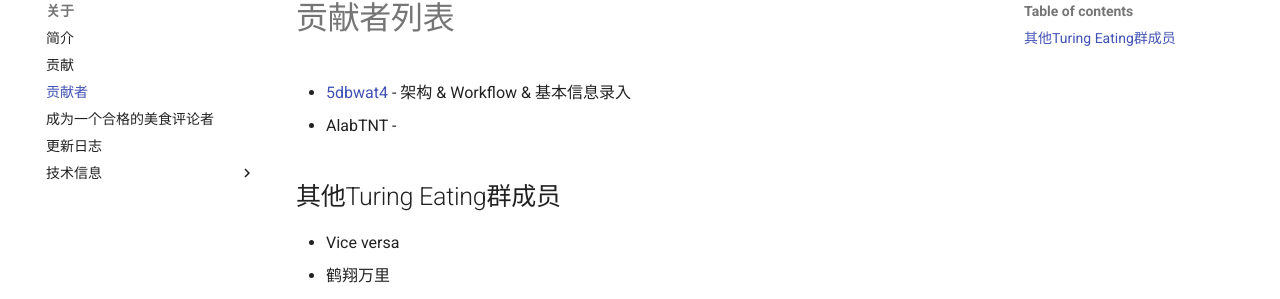
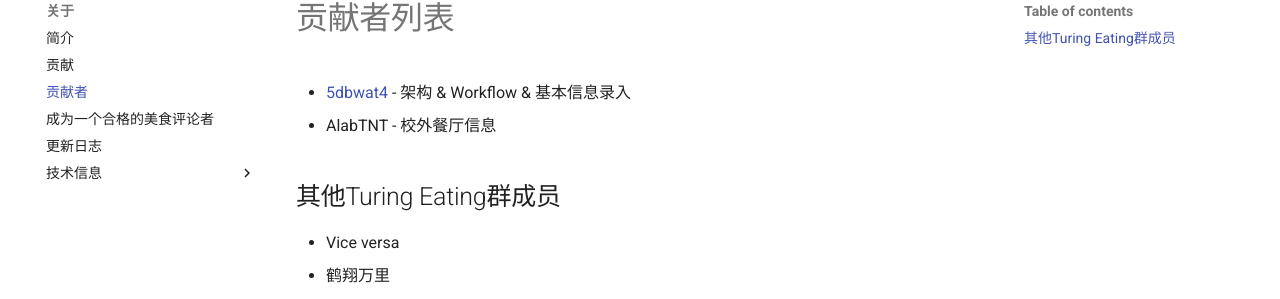
Before and after one commit to AlabTNT/turing-eating, an MkDocs documentation site: the page built from docs/contributors.md, in a window 1280 px wide. Shown: the part 148-447 px from the top of the page. Built offline with MkDocs 1.6.1 and Material for MkDocs 9.7.7, drawn with Linux system fonts in a browser that asks for light colours; comment, search, counter and statistics services are not loaded.

Commit message:
Update contributors

```diff
--- a/docs/contributors.md
+++ b/docs/contributors.md
@@ -1,7 +1,7 @@
 # 贡献者列表
 
 - [5dbwat4](https://github.com/5dbwat4) - 架构 & Workflow & 基本信息录入
-- AlabTNT -
+- AlabTNT - 校外餐厅信息
 
 ## 其他Turing Eating群成员
 
```
